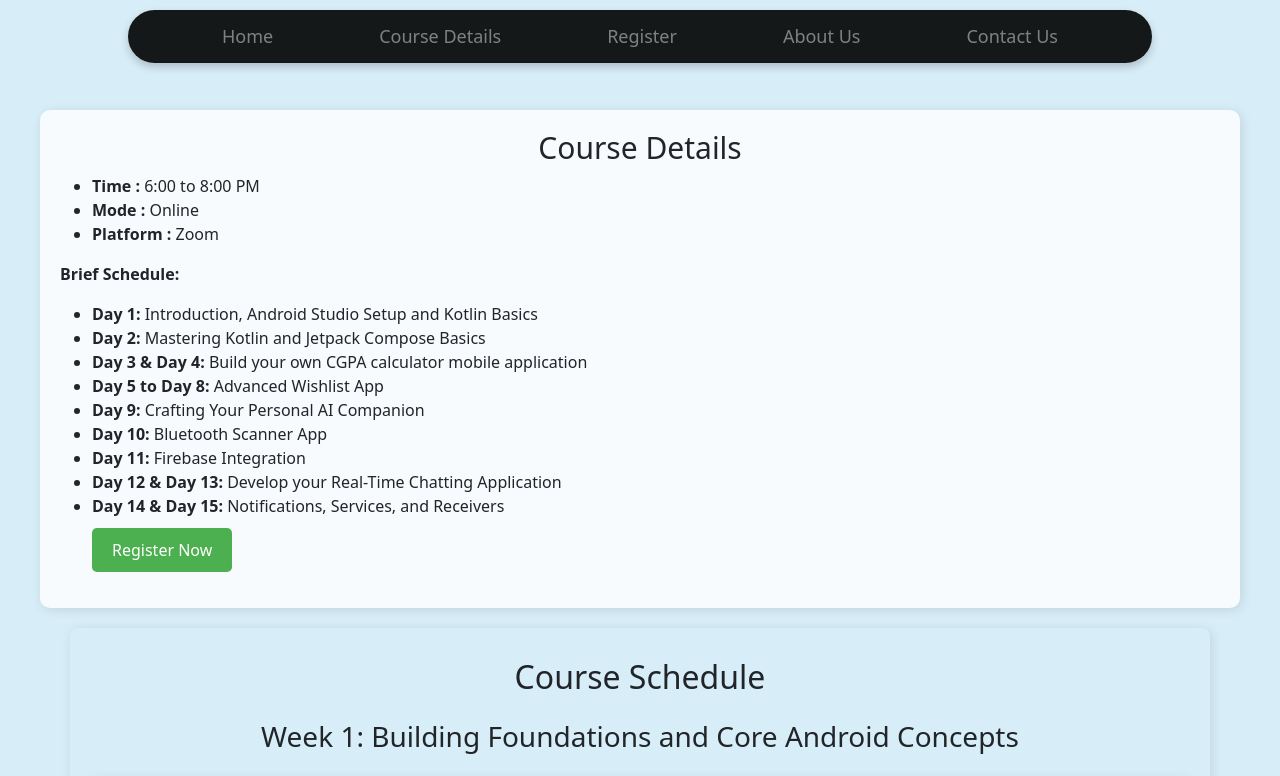
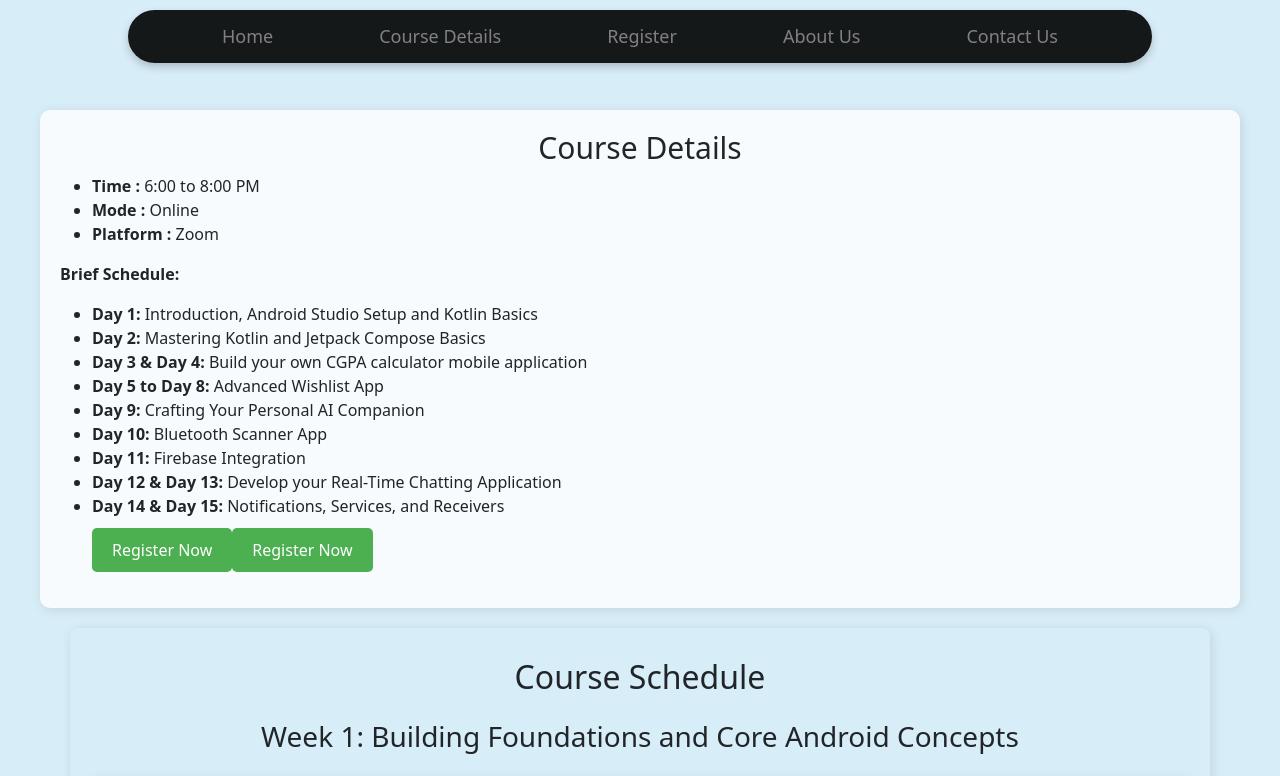
Before and after one commit to Aerykcodes/Humble-Coders-new, a React (Vite) app: page / in a window 1280 px wide. Shown: the top 776 px of the page. Built offline with nearby package versions, Linux system fonts and the light colour scheme; a web font is replaced by a local one.

Commit message:
Update Content.jsx

```diff
--- a/src/assets/Pages/Content/Content.jsx
+++ b/src/assets/Pages/Content/Content.jsx
@@ -389,7 +389,13 @@ function Content() {
   <li><strong>Day 11:</strong> Firebase Integration</li>
   <li><strong>Day 12 & Day 13:</strong> Develop your Real-Time Chatting Application</li>
   <li><strong>Day 14 & Day 15:</strong> Notifications, Services, and Receivers</li>
-  <div className="top"> <button className="registration-button">Register Now</button></div>
+  <div className="top"><a
+    href="https://docs.google.com/forms/d/e/1FAIpQLSdCAQzqkVE7d52jLucXsZBzkVNx__dUB7FvhwYjFnIjer4beA/viewform?usp=sf_link"
+    target="_blank"
+    rel="noopener noreferrer"
+  >
+    <button class="registration-button">Register Now</button>
+  <button className="registration-button">Register Now</button> </a></div>
 
 </ul>
 
@@ -421,8 +427,12 @@ function Content() {
           </div>
         </div>
       </div>
-      <div className="bottom-registration">
-  <button className="registration-button-1">Register Now</button>
+      <div className="bottom-registration"><a
+    href="https://docs.google.com/forms/d/e/1FAIpQLSdCAQzqkVE7d52jLucXsZBzkVNx__dUB7FvhwYjFnIjer4beA/viewform?usp=sf_link"
+    target="_blank"
+    rel="noopener noreferrer"
+  >
+  <button className="registration-button-1">Register Now</button> </a>
 </div>
       <SiteFooter />
     </>
```
